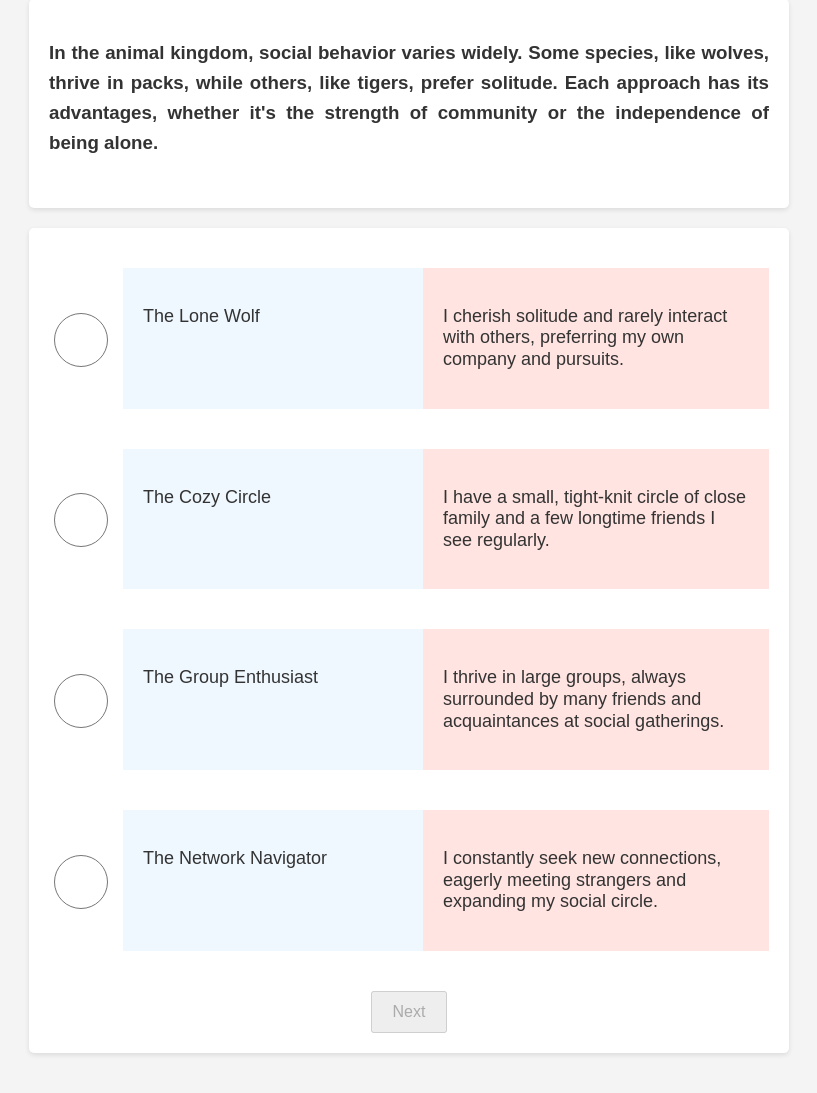
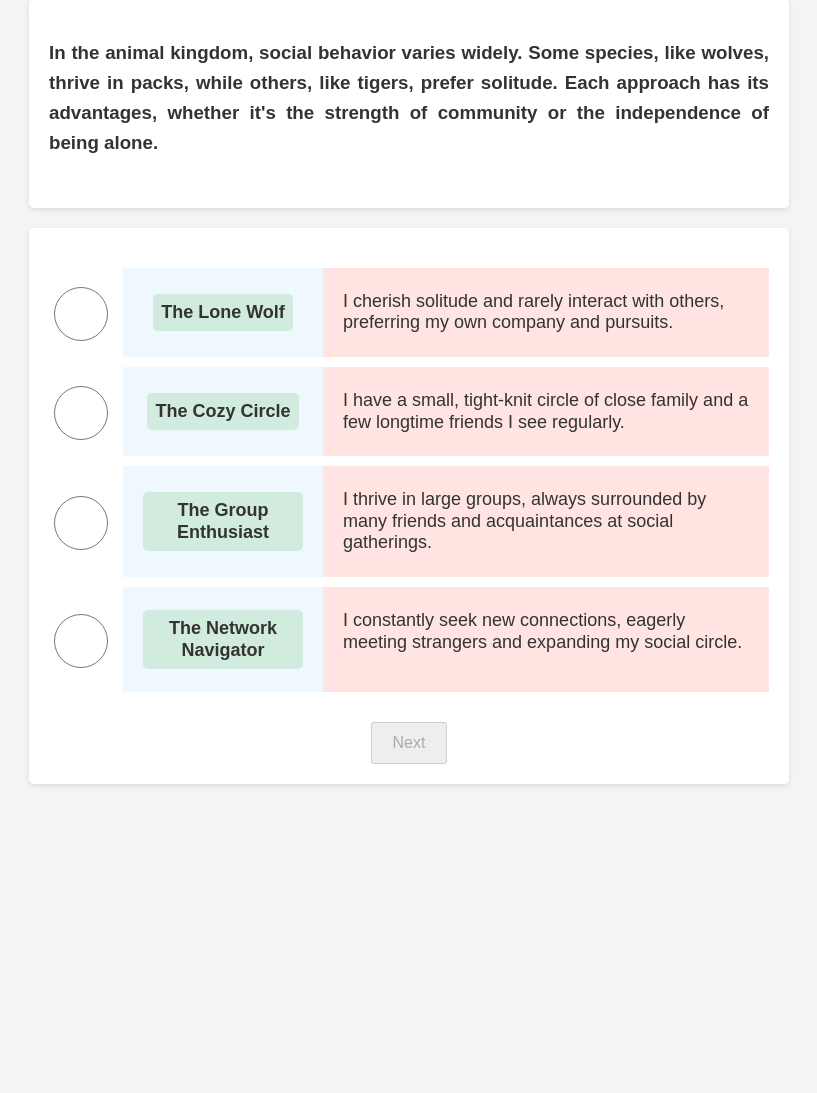
Before and after one commit to ju-henry/WildlyMe, a Flask app: page /question in a window 1280 px wide. Shown: the part 169-1262 px from the top of the page, without its empty margins (231-1048 px from the left). After the commit the page ends 993 px from the top, so only its background shows below. Run offline with Flask 3, Linux system fonts and the light colour scheme.

Commit message:
added additional styles to question.html

```diff
--- a/static/style.css
+++ b/static/style.css
@@ -91,14 +91,25 @@ form {
 }
 
 .column {
-    padding: 20px;
+    padding: 5px 20px;
     box-sizing: border-box;
 }
 
 .left-column {
-    width: 300px; /* Fixed width for the left column */
+    width: 200px; /* Fixed width for the left column */
     background-color: #f0f8ff; /* Light blue background */
     flex-shrink: 0;
+    display: flex;
+    align-items: center;
+    justify-content: center;
+}
+
+.catchword {
+    text-align: center;
+    background-color: #4CAF5030; /* Add background color */
+    padding: 8px;
+    border-radius: 5px;
+    font-weight: bold;
 }
 
 .right-column {
@@ -109,7 +120,7 @@ form {
 .answer-option {
     display: flex;
     align-items: center;
-    margin-bottom: 40px;
+    margin-bottom: 10px;
     min-height: 54px; /* Minimum height equal to radio button */
 }
 
--- a/templates/question.html
+++ b/templates/question.html
@@ -20,7 +20,7 @@
                 <label for="answer{{ loop.index }}">
                     <div class="container">
                         <div class="column left-column">
-                            <p>{{ question.answer_short[loop.index - 1] }}</p>
+                            <p class="catchword">{{ question.answer_short[loop.index - 1] }}</p>
                         </div>
                         <div class="column right-column">
                             <p>{{ option }}</p>
```
